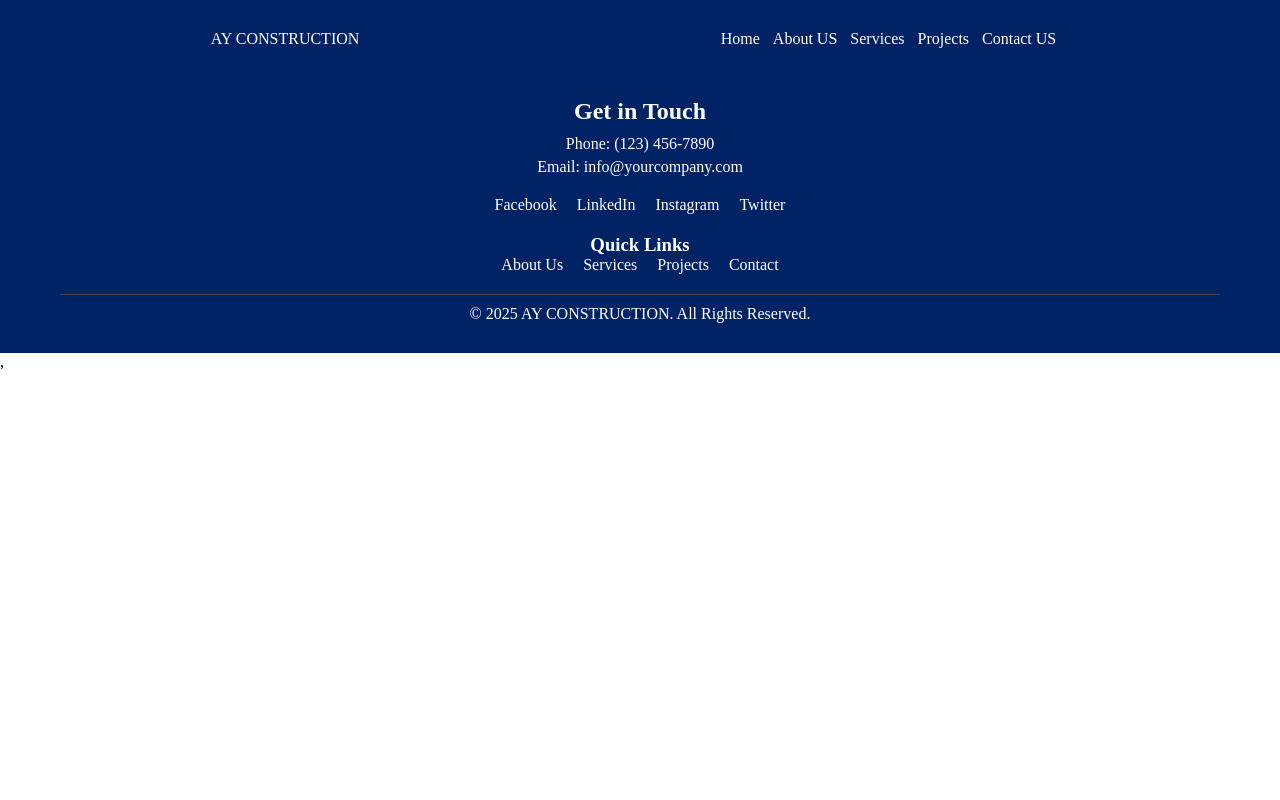
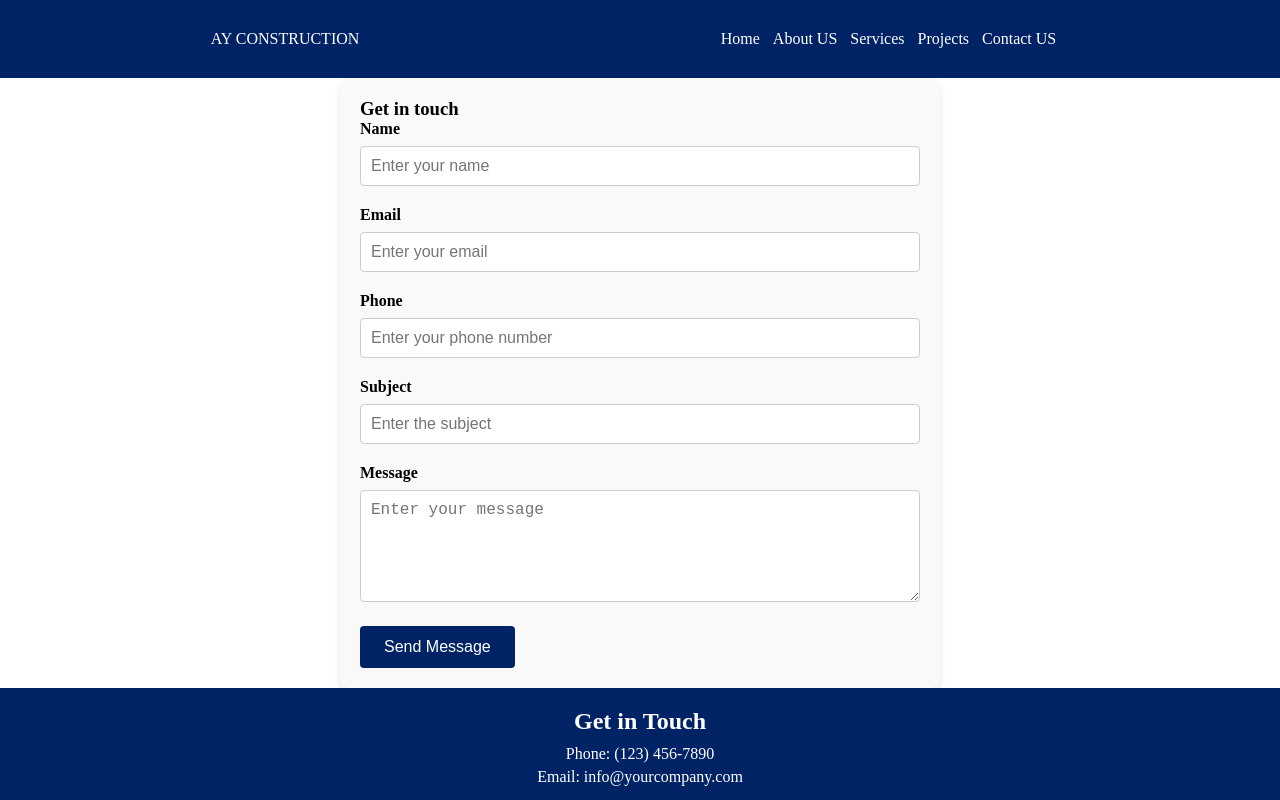
Before and after one commit to anushiny-cedrick/AY-Construction, a React (Vite) app: page /contact in a window 1280 px wide. Shown: the top 800 px of the page. Built offline with nearby package versions, Linux system fonts and the light colour scheme.

Commit message:
editing the contact form

```diff
--- a/src/App.jsx
+++ b/src/App.jsx
@@ -7,10 +7,11 @@ import Navbar from './components/Navbar/Navbar'
 import Hero from './components/HeroSection/Hero'
 import OurServices from './components/ServicesSection/OurServices'
 import Footer from './components/Footer/Footer'
-import Contact from './components/Contact/Contact'
+import Contact from './components/Contact/ContactForm'
 import Home from './components/Pages/Homepages/Home'
 import ProjectGallery from './components/ProjectCards/ProjectGallery'
 import ProjectPage from './components/Pages/ProjectPage/ProjectPage'
+import ContactForm from './components/Contact/ContactForm'
 
 function App() {
 
@@ -23,6 +24,7 @@ function App() {
         <Route path='/' element={<Home />} />
         <Route path="/projects" element={<ProjectGallery />} />
         <Route path="/projects/:id" element={<ProjectPage />} />
+        <Route path="/contact" element={<ContactForm />} />
       </Routes>
       <Footer />
 
--- a/src/components/Contact/Contact.jsx
+++ /dev/null
@@ -1,102 +0,0 @@
-import React, { useState } from 'react'
-
-
-const Contact = () => {
-    const [formData, setFormData] = useState({
-        name: '',
-        email: '',
-        message: ''
-    });
-
-    const [errors, setErrors] = useState({});
-    const [submitted, setSubmitted] = useState(false);
-
-    const handleChange = (e) => {
-        const { name, value } = e.target;
-        setFormData({ ...formData, [name]: value });
-    };
-
-    const validate = () => {
-        const newErrors = {};
-        if (!formData.name) newErrors.name = "Name is required";
-        if (!formData.email) {
-            newErrors.email = "Email is required";
-        } else if (!/\S+@\S+\.\S+/.test(formData.email)) {
-            newErrors.email = "Email address is invalid";
-        }
-        if (!formData.message) newErrors.message = "Message is required";
-        return newErrors;
-    };
-
-    const handleSubmit = (e) => {
-        e.preventDefault();
-        const newErrors = validate();
-        if (Object.keys(newErrors).length === 0) {
-            // Here, you can handle the form submission, e.g., sending the data to your server
-            console.log("Form submitted successfully:", formData);
-
-            // Reset the form and show the submission status
-            setFormData({ name: '', email: '', message: '' });
-            setSubmitted(true);
-            setErrors({});
-        } else {
-            setErrors(newErrors);
-        }
-    };
-
-
-
-
-    return (
-        <div>
-            <div style={{ maxWidth: '600px', margin: '0 auto', padding: '20px', border: '1px solid #ddd', borderRadius: '8px', backgroundColor: '#f9f9f9' }}>
-                <h2>Contact Us</h2>
-                {submitted && <p style={{ color: 'green' }}>Thank you for your message! We will get back to you soon.</p>}
-                <form onSubmit={handleSubmit}>
-                    <div style={{ marginBottom: '15px' }}>
-                        <label style={{ display: 'block', marginBottom: '5px' }}>Name:</label>
-                        <input
-                            type="text"
-                            name="name"
-                            value={formData.name}
-                            onChange={handleChange}
-                            style={{ width: '100%', padding: '10px', borderRadius: '4px', border: '1px solid #ccc' }}
-                        />
-                        {errors.name && <p style={{ color: 'red' }}>{errors.name}</p>}
-                    </div>
-                    <div style={{ marginBottom: '15px' }}>
-                        <label style={{ display: 'block', marginBottom: '5px' }}>Email:</label>
-                        <input
-                            type="email"
-                            name="email"
-                            value={formData.email}
-                            onChange={handleChange}
-                            style={{ width: '100%', padding: '10px', borderRadius: '4px', border: '1px solid #ccc' }}
-                        />
-                        {errors.email && <p style={{ color: 'red' }}>{errors.email}</p>}
-                    </div>
-                    <div style={{ marginBottom: '15px' }}>
-                        <label style={{ display: 'block', marginBottom: '5px' }}>Message:</label>
-                        <textarea
-                            name="message"
-                            value={formData.message}
-                            onChange={handleChange}
-                            rows="5"
-                            style={{ width: '100%', padding: '10px', borderRadius: '4px', border: '1px solid #ccc' }}
-                        />
-                        {errors.message && <p style={{ color: 'red' }}>{errors.message}</p>}
-                    </div>
-                    <button
-                        type="submit"
-                        style={{ padding: '10px 20px', border: 'none', borderRadius: '4px', backgroundColor: '#007BFF', color: '#fff', cursor: 'pointer' }}
-                    >
-                        Submit
-                    </button>
-                </form>
-            </div>
-
-        </div>
-    )
-}
-
-export default Contact
--- /dev/null
+++ b/src/components/Contact/ContactForm.css
@@ -0,0 +1,53 @@
+/* src/components/ContactForm.css */
+.contact-form {
+    max-width: 600px;
+    margin: 0 auto;
+    padding: 20px;
+    background-color: #f9f9f9;
+    border-radius: 8px;
+    box-shadow: 0 4px 6px rgba(0, 0, 0, 0.1);
+}
+
+.form-group {
+    margin-bottom: 20px;
+}
+
+.form-group label {
+    display: block;
+    font-weight: bold;
+    margin-bottom: 8px;
+}
+
+.form-group input,
+.form-group textarea {
+    width: 100%;
+    padding: 10px;
+    border: 1px solid #ccc;
+    border-radius: 4px;
+    font-size: 16px;
+}
+
+.form-group textarea {
+    resize: vertical;
+}
+
+.error {
+    color: #ff0000;
+    font-size: 14px;
+    margin-top: 5px;
+}
+
+.submit-btn {
+    background-color: #002366;
+    color: #fff;
+    padding: 12px 24px;
+    border: none;
+    border-radius: 4px;
+    font-size: 16px;
+    cursor: pointer;
+    transition: background-color 0.3s ease;
+}
+
+.submit-btn:hover {
+    background-color: #001a4d;
+}
--- /dev/null
+++ b/src/components/Contact/ContactForm.jsx
@@ -0,0 +1,133 @@
+// src/components/ContactForm.jsx
+import React, { useState } from "react";
+import "./ContactForm.css"
+
+const ContactForm = () => {
+    const [formData, setFormData] = useState({
+        name: "",
+        email: "",
+        phone: "",
+        subject: "",
+        message: "",
+    });
+
+    const [errors, setErrors] = useState({});
+
+    const handleChange = (e) => {
+        const { name, value } = e.target;
+        setFormData({
+            ...formData,
+            [name]: value,
+        });
+    };
+
+    const validateForm = () => {
+        const newErrors = {};
+        if (!formData.name) newErrors.name = "Name is required";
+        if (!formData.email) {
+            newErrors.email = "Email is required";
+        } else if (!/\S+@\S+\.\S+/.test(formData.email)) {
+            newErrors.email = "Email is invalid";
+        }
+        if (!formData.phone) newErrors.phone = "Phone is required";
+        if (!formData.subject) newErrors.subject = "Subject is required";
+        if (!formData.message) newErrors.message = "Message is required";
+        return newErrors;
+    };
+
+    const handleSubmit = (e) => {
+        e.preventDefault();
+        const formErrors = validateForm();
+        if (Object.keys(formErrors).length === 0) {
+            // Submit the form (e.g., send data to an API)
+            console.log("Form submitted:", formData);
+            alert("Thank you for contacting us! We'll get back to you soon.");
+            setFormData({
+                name: "",
+                email: "",
+                phone: "",
+                subject: "",
+                message: "",
+            });
+            setErrors({});
+        } else {
+            setErrors(formErrors);
+        }
+    };
+
+    return (
+        <form onSubmit={handleSubmit} className="contact-form">
+            <h3>Get in touch</h3>
+            <div className="form-group">
+                <label htmlFor="name">Name</label>
+                <input
+                    type="text"
+                    id="name"
+                    name="name"
+                    value={formData.name}
+                    onChange={handleChange}
+                    placeholder="Enter your name"
+                />
+                {errors.name && <span className="error">{errors.name}</span>}
+            </div>
+
+            <div className="form-group">
+                <label htmlFor="email">Email</label>
+                <input
+                    type="email"
+                    id="email"
+                    name="email"
+                    value={formData.email}
+                    onChange={handleChange}
+                    placeholder="Enter your email"
+                />
+                {errors.email && <span className="error">{errors.email}</span>}
+            </div>
+
+            <div className="form-group">
+                <label htmlFor="phone">Phone</label>
+                <input
+                    type="tel"
+                    id="phone"
+                    name="phone"
+                    value={formData.phone}
+                    onChange={handleChange}
+                    placeholder="Enter your phone number"
+                />
+                {errors.phone && <span className="error">{errors.phone}</span>}
+            </div>
+
+            <div className="form-group">
+                <label htmlFor="subject">Subject</label>
+                <input
+                    type="text"
+                    id="subject"
+                    name="subject"
+                    value={formData.subject}
+                    onChange={handleChange}
+                    placeholder="Enter the subject"
+                />
+                {errors.subject && <span className="error">{errors.subject}</span>}
+            </div>
+
+            <div className="form-group">
+                <label htmlFor="message">Message</label>
+                <textarea
+                    id="message"
+                    name="message"
+                    value={formData.message}
+                    onChange={handleChange}
+                    placeholder="Enter your message"
+                    rows="5"
+                />
+                {errors.message && <span className="error">{errors.message}</span>}
+            </div>
+
+            <button type="submit" className="submit-btn">
+                Send Message
+            </button>
+        </form>
+    );
+};
+
+export default ContactForm;
--- a/src/components/Navbar/Navbar.jsx
+++ b/src/components/Navbar/Navbar.jsx
@@ -10,7 +10,7 @@ const Navbar = () => {
                 <li><a href="/about">About US</a></li>
                 <li><a href="/about">Services</a></li>
                 <li><a href="/projects">Projects</a></li>
-                <li><a href="/about">Contact US</a></li>
+                <li><a href="/contact">Contact US</a></li>
             </ul>
 
 
```
